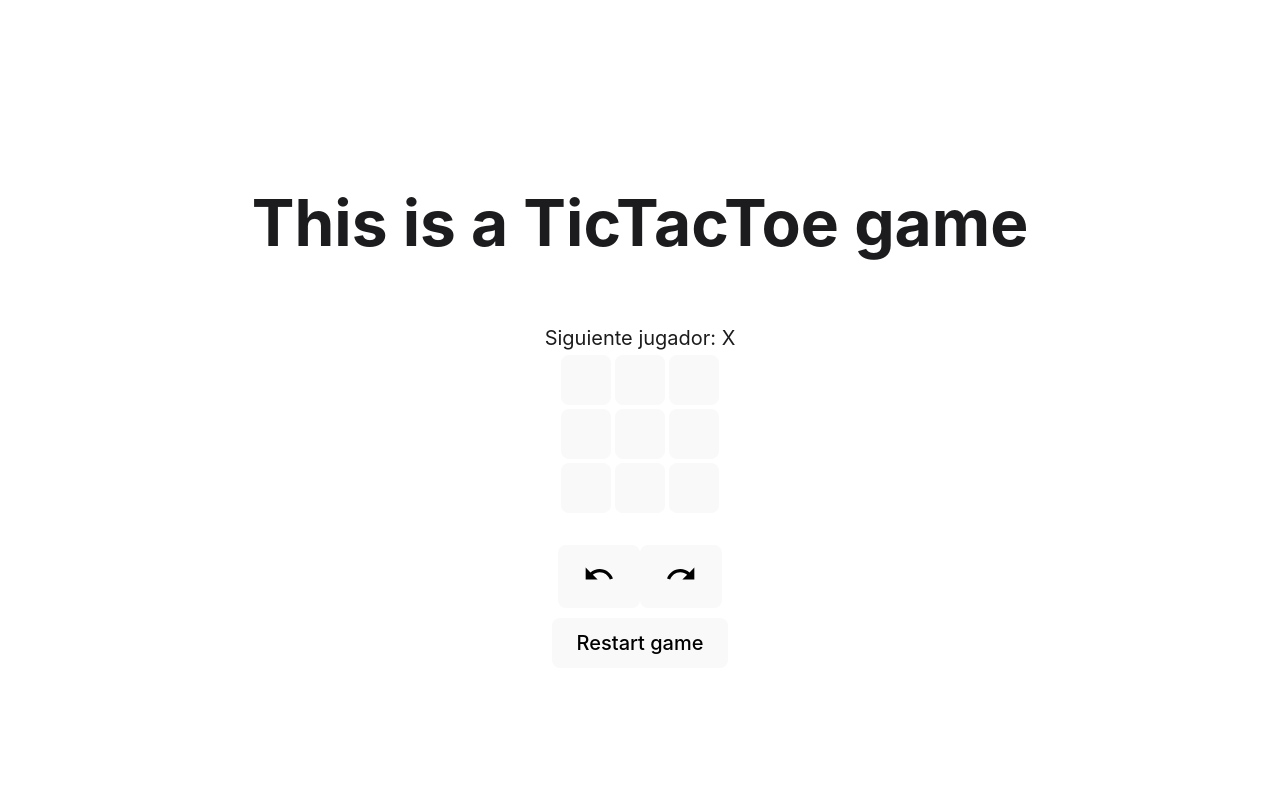
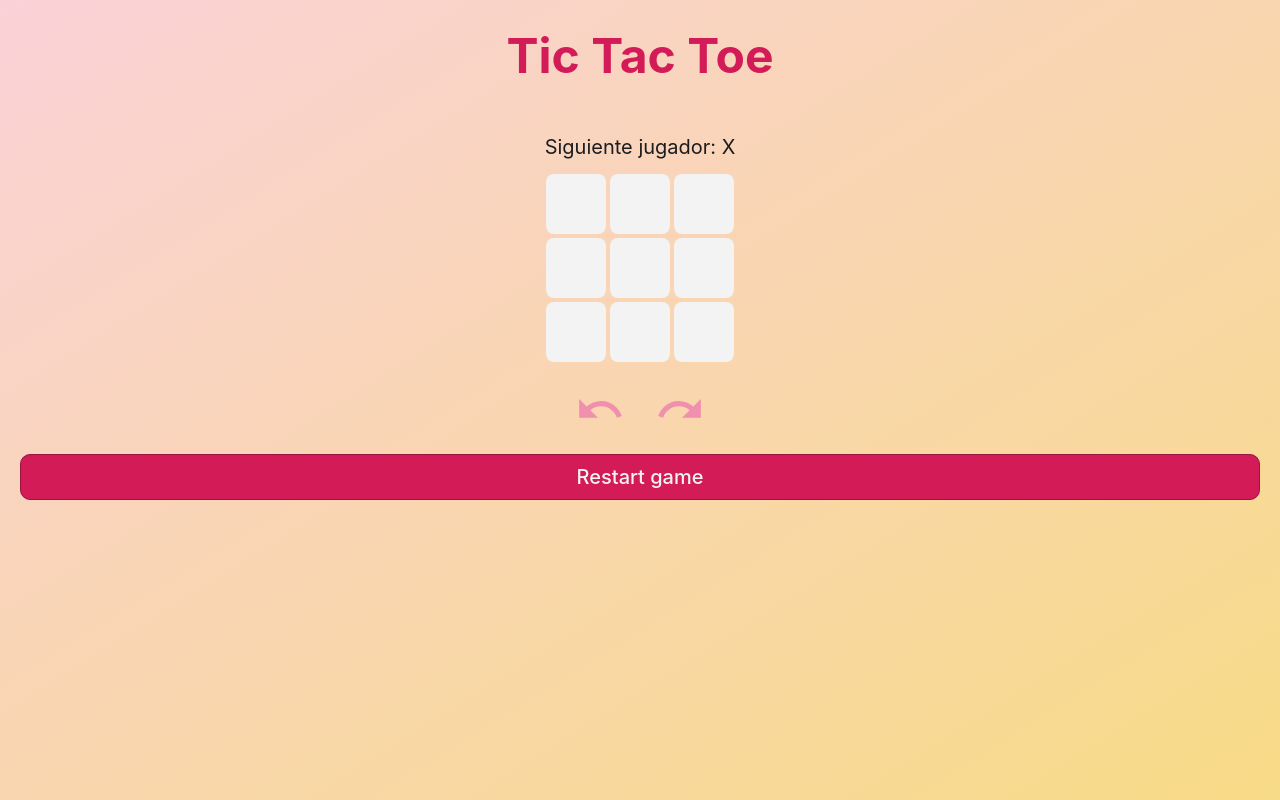
Before and after one commit to LidiaA3/tictactoe, a React (Vite) app: page / in a window 1280 px wide. Built offline with nearby package versions, Linux system fonts and the light colour scheme.

Commit message:
Style the game

```diff
--- a/src/App.jsx
+++ b/src/App.jsx
@@ -6,9 +6,10 @@ function App() {
 
   return (
     <>
-      <h1>This is a TicTacToe game</h1>
+      <header className="header">
+        <h1>Tic Tac Toe</h1>
+      </header>
       <Game />
-      <button className='restart' onClick={() => {window.location.reload()}}>Restart game</button>
     </>
   );
 }
--- a/src/components/Game.jsx
+++ b/src/components/Game.jsx
@@ -28,9 +28,11 @@ export default function Game() {
             </div>
 
             <div className="moves">
-                <button className={currentMove === 0 ? 'disabled' : ''} onClick={() => jumpTo(currentMove - 1)}><Undo /></button>
-                <button className={currentMove === history.length ? 'disabled' : ''} onClick={() => jumpTo(currentMove + 1)}><Do /></button>
+                <button className="moves__icon"{...currentMove === 0 ? 'disabled' : ''} onClick={() => jumpTo(currentMove - 1)}><Undo /></button>
+                <button className="moves__icon"{...currentMove === history.length ? 'disabled' : ''} onClick={() => jumpTo(currentMove + 1)}><Do /></button>
             </div>
+
+            <button className='restart' onClick={() => {window.location.reload()}}>Restart game</button>
         </div>
     );
 }
--- a/src/components/icons/Do.jsx
+++ b/src/components/icons/Do.jsx
@@ -1,5 +1,5 @@
 function Do () {
-    return <svg width="32" height="32" viewBox="0 0 64 64" xmlns="http://www.w3.org/2000/svg">
+    return <svg viewBox="0 0 64 64" xmlns="http://www.w3.org/2000/svg">
         <path d="M49.0664 28.7667C44.1331 24.5 37.7331 21.8333 30.6664 21.8333C18.2664 21.8333 7.78645 29.9133 4.10645 41.0867L10.3998 43.1667C13.1998 34.66 21.1998 28.5 30.6664 28.5C35.8664 28.5 40.6131 30.42 44.3198 33.5133L34.6664 43.1667H58.6664V19.1667L49.0664 28.7667Z"/>
     </svg>
 
--- a/src/components/icons/Undo.jsx
+++ b/src/components/icons/Undo.jsx
@@ -1,5 +1,5 @@
 function Undo () {
-    return <svg width="32" height="32" viewBox="0 0 64 64" xmlns="http://www.w3.org/2000/svg">
+    return <svg viewBox="0 0 64 64" xmlns="http://www.w3.org/2000/svg">
         <path d="M33.3335 21.8333C26.2668 21.8333 19.8668 24.5 14.9335 28.7667L5.3335 19.1667V43.1667H29.3335L19.6802 33.5133C23.3868 30.42 28.1068 28.5 33.3335 28.5C42.7735 28.5 50.8002 34.66 53.6002 43.1667L59.9202 41.0867C56.2135 29.9133 45.7335 21.8333 33.3335 21.8333Z"/>
     </svg>
 
--- a/src/index.scss
+++ b/src/index.scss
@@ -3,19 +3,42 @@
   line-height: 1.5;
   font-weight: 400;
 
+  --color-main: #d31c57;
+  --color-main-dark: #99153f;
+  --color-main-light: #f08fae;
+  --color-dark: #1c1c1e;
+  --color-light: #f3f3f3;
+
+  --color-linear-main: #fad1d7;
+  --color-linear-accent: #f8db87;
+}
+
+html {
+  font-size: 62.5%;
+}
+
+body {
   color: #1c1c1e;
-  background-color: #ffffff;
+  background: linear-gradient(to bottom right, var(--color-linear-main), var(--color-linear-accent));
+  background-repeat: no-repeat;
+  margin: 0;
+  min-width: 320px;
+  min-height: 100vh;
+  font-size: 2rem;
+  text-align: center;
+}
 
-  font-synthesis: none;
-  text-rendering: optimizeLegibility;
-  -webkit-font-smoothing: antialiased;
-  -moz-osx-font-smoothing: grayscale;
-  -webkit-text-size-adjust: 100%;
+#root {
+  width: 100%;
+  display: flex;
+  flex-direction: column;
+  place-items: center;
+  justify-content: center;
 }
 
 a {
   font-weight: 500;
-  color: #1c1c1e;
+  color: var(--color-dark);
   text-decoration: inherit;
 
   &:hover {
@@ -23,45 +46,45 @@ a {
   }
 }
 
-html {
-  font-size: 62.5%;
-}
-
-body {
-  margin: 0;
-  min-width: 320px;
-  min-height: 100vh;
-  font-size: 2rem;
-}
-
-#root {
-  height: 100vh;
-  display: flex;
-  flex-direction: column;
-  place-items: center;
-  justify-content: center;
-  text-align: center;
-  gap: 1rem;
+header {
+  padding: 2rem;
 }
 
 h1 {
-  font-size: 3.2em;
-  line-height: 1.5;
+  font-size: 4.8rem;
+  margin: 0;
+  color: var(--color-main);
+}
+
+.game {
+  flex: 1;
+  width: calc(100% - 4rem);
+  display: flex;
+  flex-direction: column;
+  gap: 2rem;
+  padding: 2rem;
+
+  &__board {
+    display: flex;
+    flex-direction: column;
+    gap: 1rem;
+  }
 }
 
 button {
-  border-radius: 8px;
-  border: 1px solid transparent;
-  padding: 0.6em 1.2em;
-  font-size: 1em;
+  border-radius: .5em;
+  border: .05em solid var(--color-main-dark);
+  padding: 1rem 2rem;
+  font-size: 2rem;
   font-weight: 500;
   font-family: inherit;
-  background-color: #f9f9f9;
+  background-color: var(--color-main);
+  color: var(--color-light);
   cursor: pointer;
   transition: border-color 0.25s;
 
   &:hover {
-    border-color: #1c1c1e;
+    background-color: var(--color-main-dark);
   }
 
   &:focus,
@@ -80,49 +103,50 @@ button {
   }
 }
 
-.square {
-  width: 5rem;
-  height: 5rem;
-  margin: .2rem;
-  padding: 0;
-}
-
-.game {
+.moves {
   display: flex;
-  flex-direction: column;
+  justify-content: center;
+  align-items: center;
   gap: 3rem;
 
-  &__list {
-    padding: 0 2rem;
-    margin: 3rem 0 0 0;
-    list-style-type: none;
-    max-height: 20rem;
-    overflow-y: scroll;
-    font-size: 1.6rem;
-    font-weight: 100;
-  }
+  &__icon {
+    width: 5rem;
+    height: 5rem;
+    fill: var(--color-main-light);
+    border: none;
+    background-color: transparent;
+    padding: 0;
 
-  &__moves {
-
-    & button {
+    &:hover {
+      fill: var(--color-main);
       background-color: transparent;
-      padding: 0 .3rem;
-      transition: none;
-      border-bottom: 1px solid;
-      border-radius: 0;
-
-      &:hover {
-        border: none;
-        color: #9a9aa3;
-      }
-
-      &:focus,
-      &:focus-visible {
-        outline: none;
-      }
+    }
+    &:focus {
+      outline: none;
     }
   }
 }
+
+.square {
+  width: 6rem;
+  height: 6rem;
+  margin: .2rem;
+  padding: 0;
+  background-color: var(--color-light);
+  color: var(--color-main);
+  display: flex;
+  justify-content: center;
+  align-items: center;
+  font-size: 4rem;
+  border: none;
+  border-radius: .2em;
+
+  &:hover {
+    background-color: #e3e3e3;
+  }
+}
+
+
 
 ::-webkit-scrollbar {
   width: 1rem;
```
